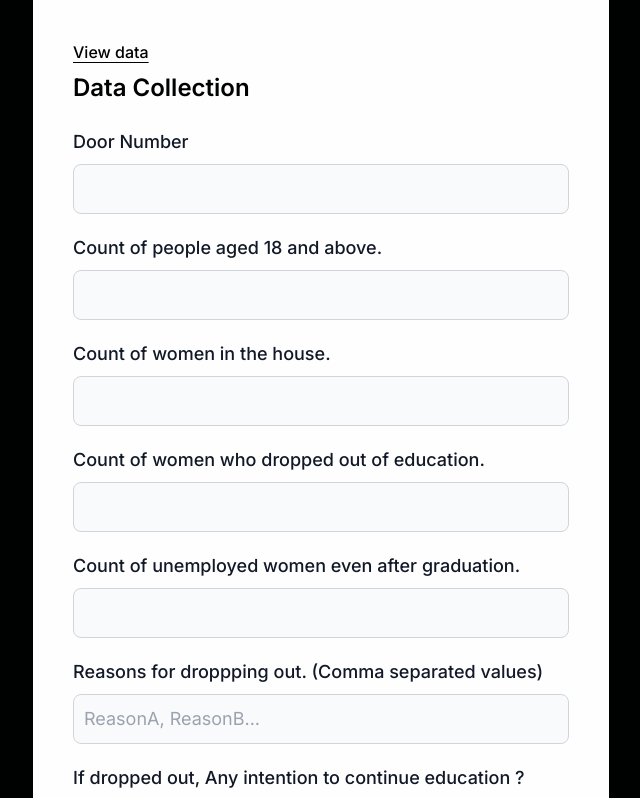
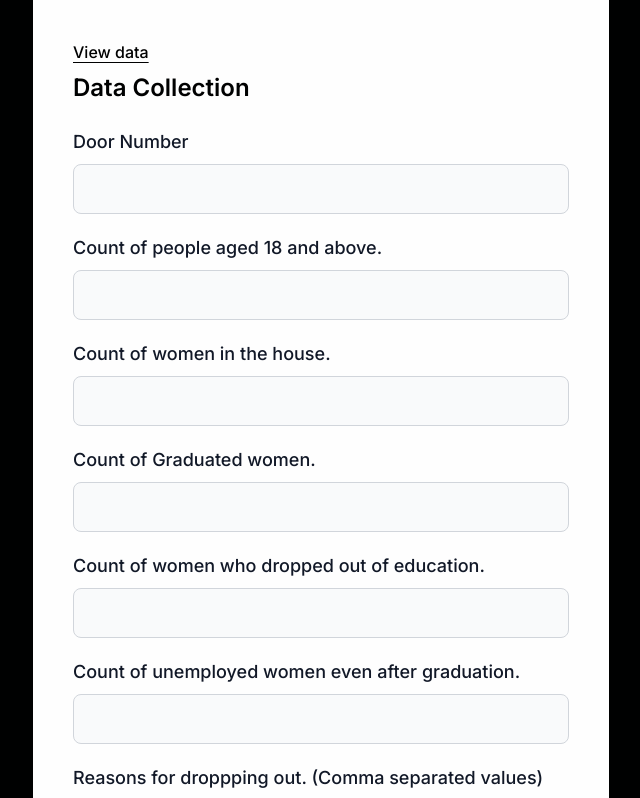
Before and after one commit to not-nag/data-collection, a Next.js app: page / in a window 1280 px wide. Shown: the top 798 px of the page, without its empty margins (319-959 px from the left). Built offline with nearby package versions, Linux system fonts and the light colour scheme.

Commit message:
Extra fields

```diff
--- a/actions/WriteToExcel.ts
+++ b/actions/WriteToExcel.ts
@@ -6,6 +6,7 @@ export async function WriteToExcel(data: any): Promise<Blob> {
     "Door Number",
     "Count of people aged 18 and above",
     "Count of Women",
+    "Count of Graduated Women",
     "Count of Women who dropped out",
     "Count of unemployed Women",
     "Reason for Dropping out",
@@ -30,6 +31,7 @@ export async function WriteToExcel(data: any): Promise<Blob> {
     person.doorNumber,
     person.countOf18Above,
     person.numberOfWomen,
+    person.countOfGraduatedWomen,
     person.numberOfDroppedWomen,
     person.unemployedWomen,
     person.reason,
--- a/app/page.tsx
+++ b/app/page.tsx
@@ -14,6 +14,7 @@ export default function Form() {
     const doorNumber = formData.get("doorNumber");
     const countOf18Above = formData.get("countOf18Above");
     const numberOfWomen = formData.get("numberOfWomen");
+    const countOfGraduatedWomen = formData.get("countOfGraduatedWomen");
     const numberOfDroppedWomen = formData.get("numberOfDroppedWomen");
     const unemployedWomen = formData.get("unemployedWomen");
     const reason = formData.get("reason");
@@ -38,6 +39,7 @@ export default function Form() {
         doorNumber,
         countOf18Above,
         numberOfWomen,
+        countOfGraduatedWomen,
         numberOfDroppedWomen,
         unemployedWomen,
         reason,
@@ -148,6 +150,21 @@ export default function Form() {
               type="number"
               id="numberOfWomen"
               name="numberOfWomen"
+              className="bg-gray-50 border border-gray-300 text-gray-900  rounded-lg focus:ring-blue-500 focus:border-blue-500 block w-full p-2.5 "
+              required
+            />
+          </div>
+          <div className="mb-5 ">
+            <label
+              htmlFor="countOfGraduatedWomen"
+              className="block mb-2  font-medium text-gray-900"
+            >
+              Count of Graduated women.
+            </label>
+            <input
+              type="number"
+              id="countOfGraduatedWomen"
+              name="countOfGraduatedWomen"
               className="bg-gray-50 border border-gray-300 text-gray-900  rounded-lg focus:ring-blue-500 focus:border-blue-500 block w-full p-2.5 "
               required
             />
```
